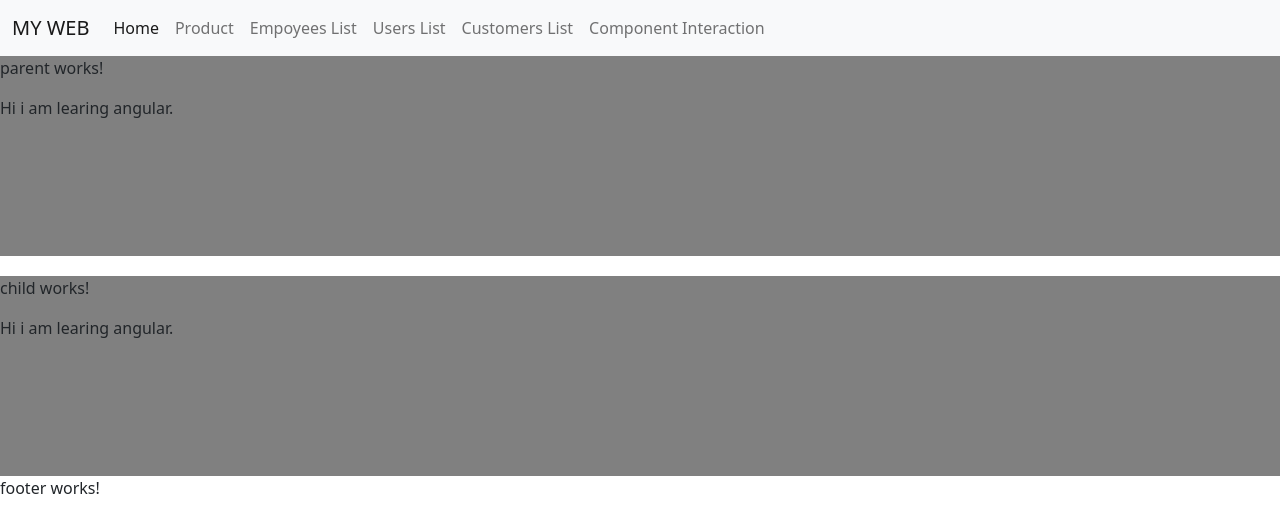
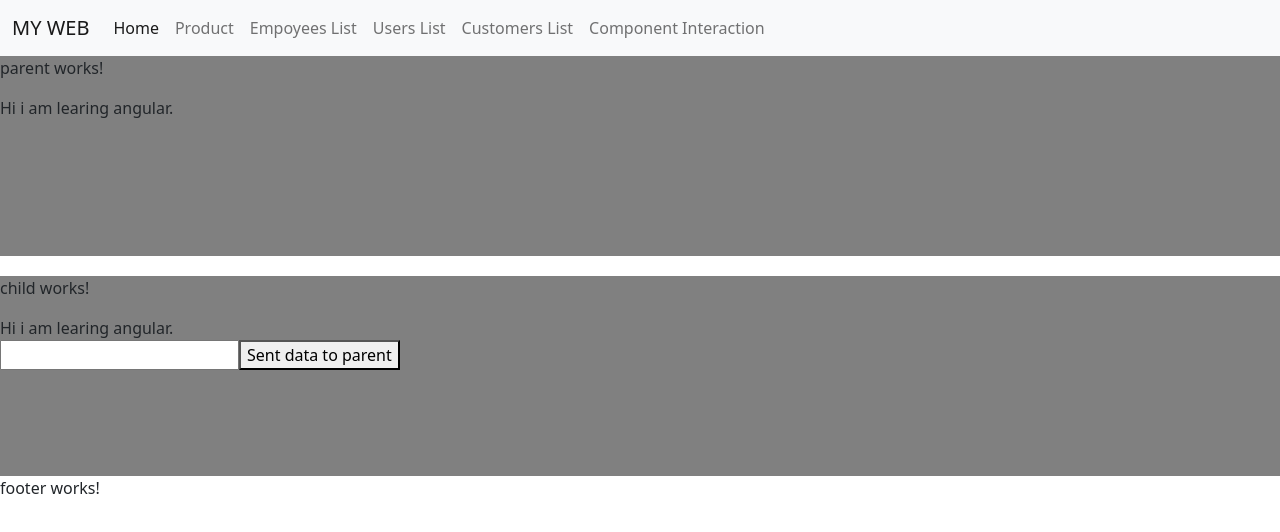
Before and after one commit to srazikhan/basic-angular-app, an Angular app: page /component-interaction in a window 1280 px wide. Shown: the top 532 px of the page. Built offline with nearby package versions, Linux system fonts and the light colour scheme.

Commit message:
child to parent

```diff
--- a/src/app/components/Component-Interaction/child/child.component.html
+++ b/src/app/components/Component-Interaction/child/child.component.html
@@ -1,2 +1,5 @@
 <p>child works!</p>
 {{myMSG}}
+<br>
+<input type="text" #myInput>
+<button type="button" (click)="sendData(myInput.value)">Sent data to parent</button>
--- a/src/app/components/Component-Interaction/child/child.component.ts
+++ b/src/app/components/Component-Interaction/child/child.component.ts
@@ -1,15 +1,28 @@
-import { Component, Input, OnInit } from '@angular/core';
+import { Component, EventEmitter, Input, OnChanges, OnInit, Output, SimpleChanges } from '@angular/core';
 
 @Component({
   selector: 'app-child',
   templateUrl: './child.component.html',
   styleUrls: ['./child.component.css']
 })
-export class ChildComponent implements OnInit {
+export class ChildComponent implements OnInit ,OnChanges{
   @Input() myMSG!:string;
+  @Output() messageFromChild:any = new EventEmitter<any>();
   constructor() { }
 
-  ngOnInit(): void {
+  ngOnChanges(changes: SimpleChanges): void {
+      console.log(changes.myMSG.currentValue)
+      console.log(changes.myMSG)
   }
 
+  ngOnInit(): void {
+    setTimeout(()=>{
+      console.log("setTimeout is executed")
+    },3000)
+  }
+  sendData(inputValue:any){
+    console.log('method called'+inputValue);
+    this.messageFromChild.emit(inputValue);
+    }
+
 }
--- a/src/app/components/Component-Interaction/parent/parent.component.html
+++ b/src/app/components/Component-Interaction/parent/parent.component.html
@@ -2,9 +2,10 @@
 <div style="width: 100%;height: 200px;background-color: gray;margin-bottom: 20px;">
     <p>parent works!</p>
     {{message}}
+    <h3>{{dataFromChild}}</h3>
 </div>
 
 
 <div style="width: 100%;height: 200px;background-color: gray;">
-    <app-child [myMSG]="message"></app-child>
+    <app-child [myMSG]="message" (messageFromChild)="receiveData($event)"></app-child>
 </div>
--- a/src/app/components/Component-Interaction/parent/parent.component.ts
+++ b/src/app/components/Component-Interaction/parent/parent.component.ts
@@ -1,15 +1,33 @@
-import { Component, OnInit } from '@angular/core';
+import { AfterViewChecked, AfterViewInit, Component, OnDestroy, OnInit } from '@angular/core';
 
 @Component({
   selector: 'app-parent',
   templateUrl: './parent.component.html',
   styleUrls: ['./parent.component.css']
 })
-export class ParentComponent implements OnInit {
+export class ParentComponent implements OnInit ,AfterViewInit,AfterViewChecked,OnDestroy{
   message:string = "Hi i am learing angular."
-  constructor() { }
+  dataFromChild:any;
+  constructor() {
+    console.log("constructor is called");
+  }
 
   ngOnInit(): void {
+    console.log("ngOnInit is called");
+    localStorage.setItem('token','hjgasdkjhgaKJGadgAGKJGah');
   }
-
+  receiveData(event:any){
+    console.log(event);
+    this.dataFromChild = event;
+  }
+  ngAfterViewInit(): void {
+      console.log("ngAfterViewInit is called");
+  }
+  ngAfterViewChecked(): void {
+    console.log("ngAfterViewChecked is called");
+  }
+  ngOnDestroy(): void {
+      console.log("ngOnDestroy is called");
+      localStorage.clear();
+  }
 }
```
